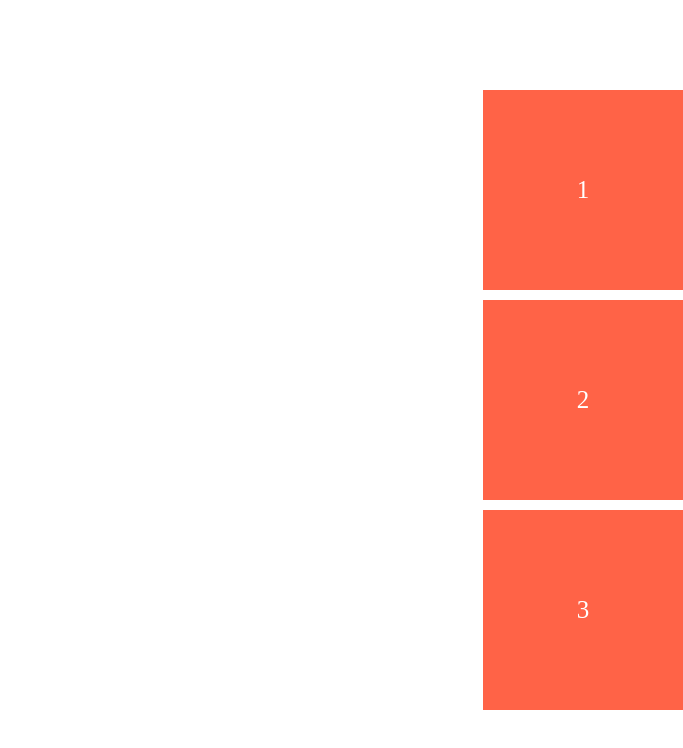
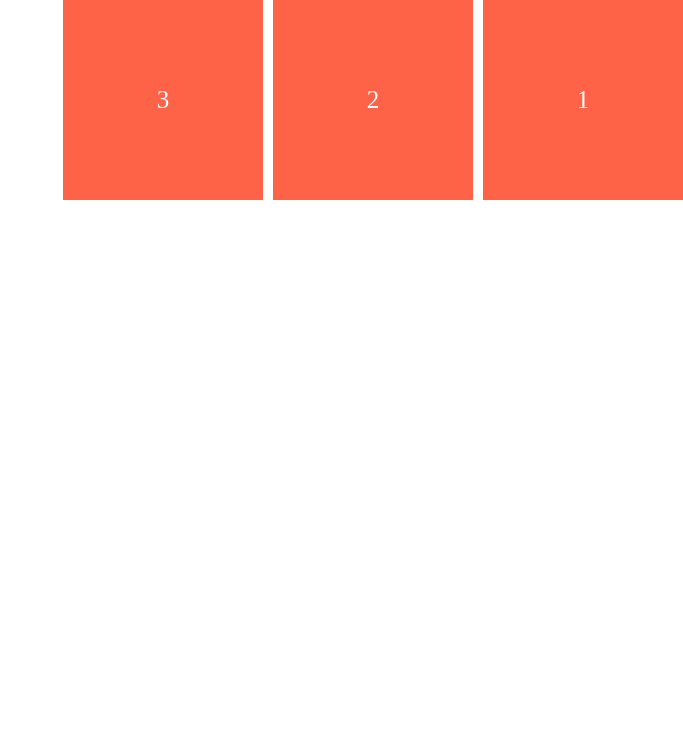
Before and after one commit to Idooru/css-layout-master-class, a website built with Vite: page index.html in a window 1280 px wide. Shown: the whole page, without its empty margins (597-1280 px from the left). Built offline with nearby package versions, Linux system fonts and the light colour scheme.

Commit message:
#2.6 Recap

```diff
--- a/style.css
+++ b/style.css
@@ -12,9 +12,9 @@
 .father {
   height: 100vh;
   display: flex;
-  flex-direction: column;
-  justify-content: center;
-  align-items: end;
+  flex-direction: row-reverse;
+  justify-content: end;
+  /* align-items: c; */
   gap: 10px;
 }
 
```
